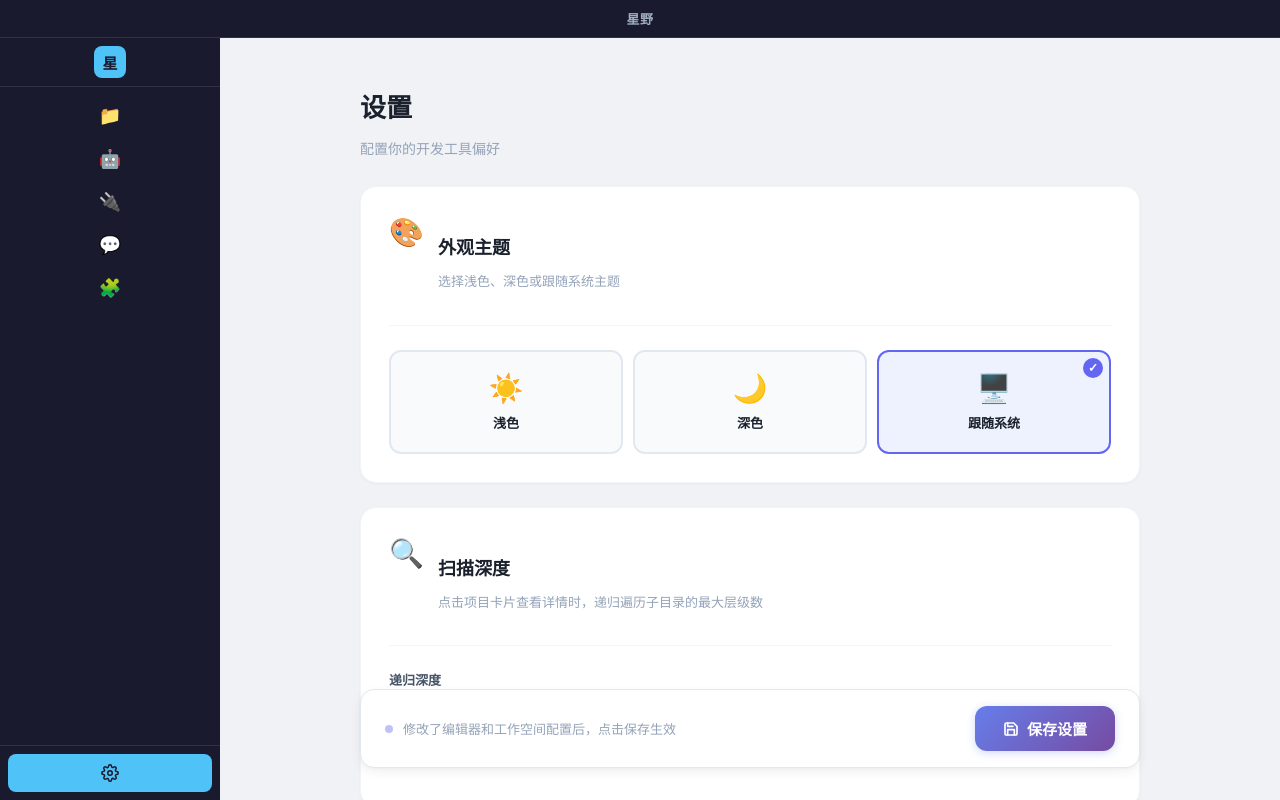
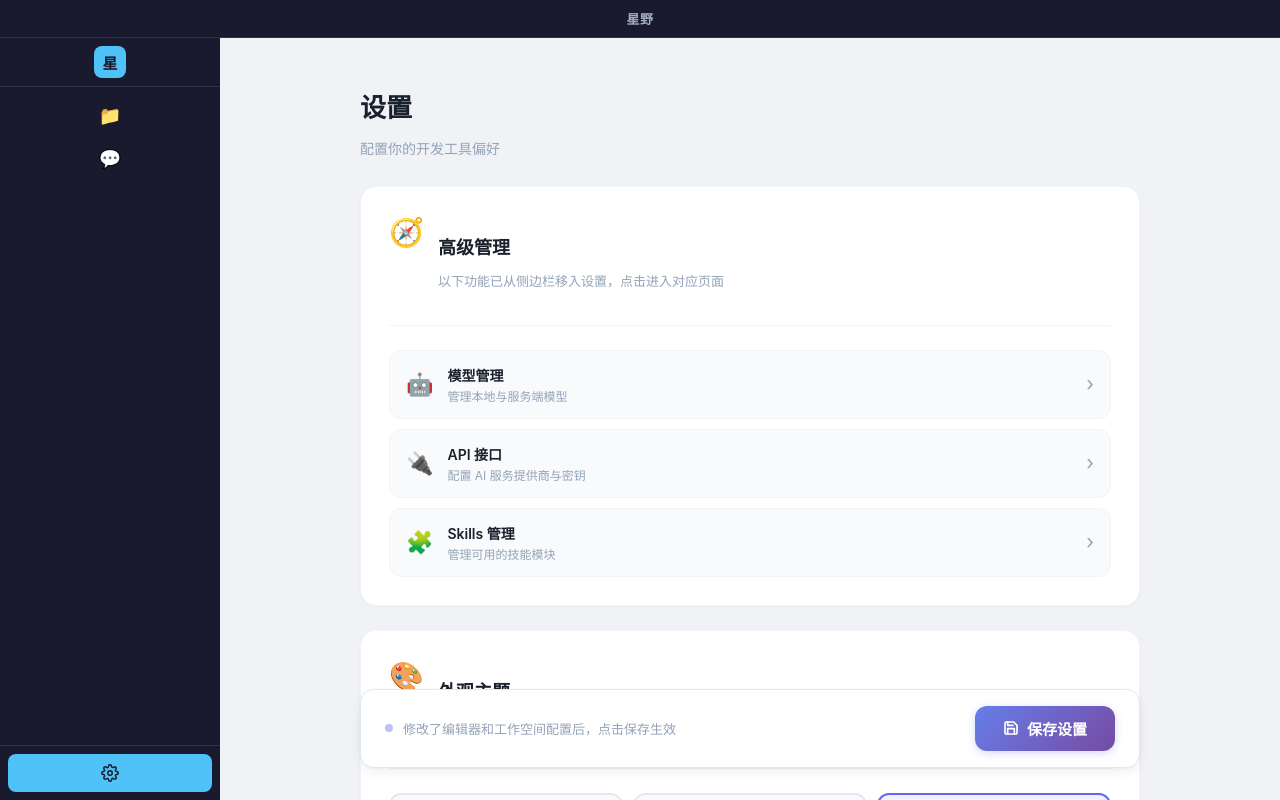
Before and after one commit to alanpaper/astra, a SvelteKit app: page /settings in a window 1280 px wide. Built offline with nearby package versions, Linux system fonts and the light colour scheme.

Commit message:
Move models, providers, and skills to settings

```diff
--- a/src/routes/+layout.svelte
+++ b/src/routes/+layout.svelte
@@ -14,10 +14,7 @@
 
   const menuItems = [
     { id: 'workspace', label: '工作空间', path: '/', icon: '📁' },
-    { id: 'models', label: '模型管理', path: '/models', icon: '🤖' },
-    { id: 'providers', label: 'API接口', path: '/providers', icon: '🔌' },
-    { id: 'chat', label: '对话', path: '/chat', icon: '💬' },
-    { id: 'skills', label: 'Skills管理', path: '/skills', icon: '🧩' }
+    { id: 'chat', label: '对话', path: '/chat', icon: '💬' }
   ];
 
   let sidebarOpen = $state(false);
--- a/src/routes/settings/+page.svelte
+++ b/src/routes/settings/+page.svelte
@@ -214,6 +214,44 @@
     <div class="header-left">
       <h1>设置</h1>
       <p class="subtitle">配置你的开发工具偏好</p>
+    </div>
+  </div>
+
+  <!-- 导航入口卡片 -->
+  <div class="settings-card nav-card">
+    <div class="card-section-header">
+      <div class="section-icon">🧭</div>
+      <div class="section-text">
+        <h3>高级管理</h3>
+        <p>以下功能已从侧边栏移入设置，点击进入对应页面</p>
+      </div>
+    </div>
+
+    <div class="nav-grid">
+      <a href="/models" class="nav-entry">
+        <span class="nav-entry-icon">🤖</span>
+        <span class="nav-entry-body">
+          <span class="nav-entry-title">模型管理</span>
+          <span class="nav-entry-desc">管理本地与服务端模型</span>
+        </span>
+        <span class="nav-entry-arrow">›</span>
+      </a>
+      <a href="/providers" class="nav-entry">
+        <span class="nav-entry-icon">🔌</span>
+        <span class="nav-entry-body">
+          <span class="nav-entry-title">API 接口</span>
+          <span class="nav-entry-desc">配置 AI 服务提供商与密钥</span>
+        </span>
+        <span class="nav-entry-arrow">›</span>
+      </a>
+      <a href="/skills" class="nav-entry">
+        <span class="nav-entry-icon">🧩</span>
+        <span class="nav-entry-body">
+          <span class="nav-entry-title">Skills 管理</span>
+          <span class="nav-entry-desc">管理可用的技能模块</span>
+        </span>
+        <span class="nav-entry-arrow">›</span>
+      </a>
     </div>
   </div>
 
@@ -532,6 +570,65 @@
   /* ===== 主题选择器 ===== */
   .theme-card {
     margin-bottom: 24px;
+  }
+
+  .nav-card {
+    margin-bottom: 24px;
+  }
+
+  .nav-grid {
+    display: flex;
+    flex-direction: column;
+    gap: 10px;
+  }
+
+  .nav-entry {
+    display: flex;
+    align-items: center;
+    gap: 14px;
+    padding: 14px 16px;
+    background: var(--bg-subtle);
+    border: 1px solid var(--border-light);
+    border-radius: 12px;
+    text-decoration: none;
+    color: var(--text-primary);
+    transition: background 0.2s ease, border-color 0.2s ease, transform 0.15s ease;
+  }
+
+  .nav-entry:hover {
+    background: var(--bg-card-hover);
+    border-color: var(--accent);
+    transform: translateY(-1px);
+  }
+
+  .nav-entry-icon {
+    font-size: 22px;
+    flex-shrink: 0;
+  }
+
+  .nav-entry-body {
+    display: flex;
+    flex-direction: column;
+    gap: 2px;
+    flex: 1;
+    min-width: 0;
+  }
+
+  .nav-entry-title {
+    font-size: 14px;
+    font-weight: 600;
+  }
+
+  .nav-entry-desc {
+    font-size: 12px;
+    color: var(--text-muted);
+  }
+
+  .nav-entry-arrow {
+    flex-shrink: 0;
+    font-size: 20px;
+    color: var(--text-muted);
+    line-height: 1;
   }
 
   .scan-depth-card {
```
Also changed, not shown: src/routes/models/+page.svelte (+26 -0 lines), src/routes/providers/+page.svelte (+26 -0 lines), src/routes/skills/+page.svelte (+26 -0 lines).
